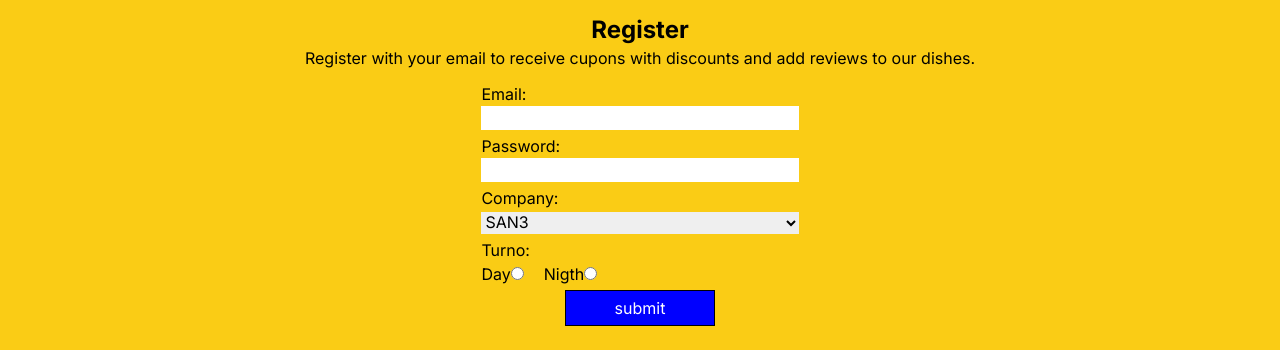
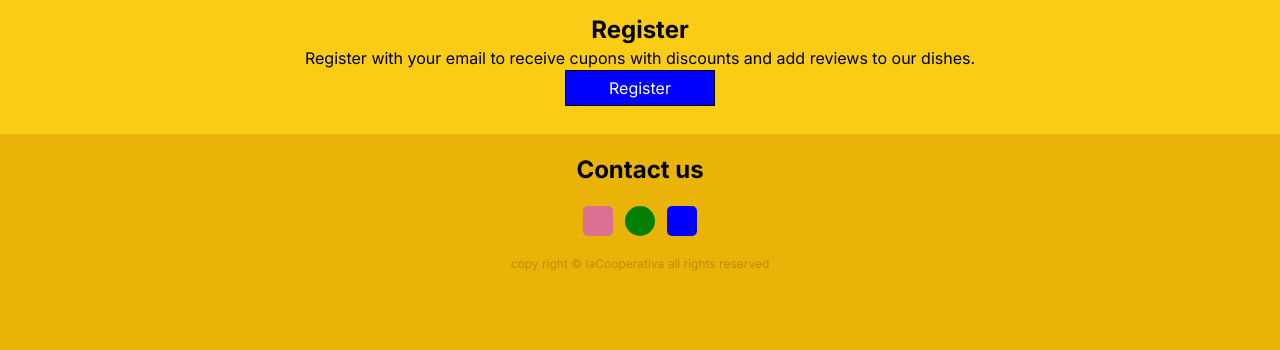
Before and after one commit to Pivanrios/laCooperativa, a Next.js app: page / in a window 1280 px wide. Shown: the part 450-800 px from the top of the page. Built offline with nearby package versions, Linux system fonts and the light colour scheme; no server answers; the database is empty.

Commit message:
remove form

```diff
--- a/src/components/RegisterForm.jsx
+++ b/src/components/RegisterForm.jsx
@@ -7,30 +7,8 @@ function RegisterForm() {
           className='container flex flex-col items-center py-5 px-2'>
         <h3 className='text-2xl font-bold'>Register</h3>
         <p className=" "> Register with your email to receive cupons with discounts and add reviews to our dishes. </p>
-        <div>
-          <form action="" className='container flex flex-col p-3 gap-1' id='register-form'>
-            <label>Email: <input type='text' required className="w-full"/> </label>
-            <label>Password: <input type="text" required className="w-full"/></label>
-            <label for='dropdown'>Company:
-              <select id="dropdown" name="dropdown"
-                      className="w-full ">
-                <option value={'SAN3'}>SAN3</option>
-                <option value={'SAN5'}>SAN5</option>
-              </select>
-            </label>
-            <label for="shift" className=" flex flex-col justify-between"> Turno:
-              <span className="flex gap-5">
-                <label>Day
-                  <input type="radio" name="shift" id="option1" value={'Day'}/>
-                </label>
-                <label>Nigth
-                  <input type="radio" name="shift" id="option2" value={'Nigth'}/>
-                </label>
-              </span>
-            </label>
-            <button className='btn self-center'>submit</button>
-          </form>
-        </div>
+
+        <button className='btn self-center'>Register</button>
       </div>
     </section>
   )
```
